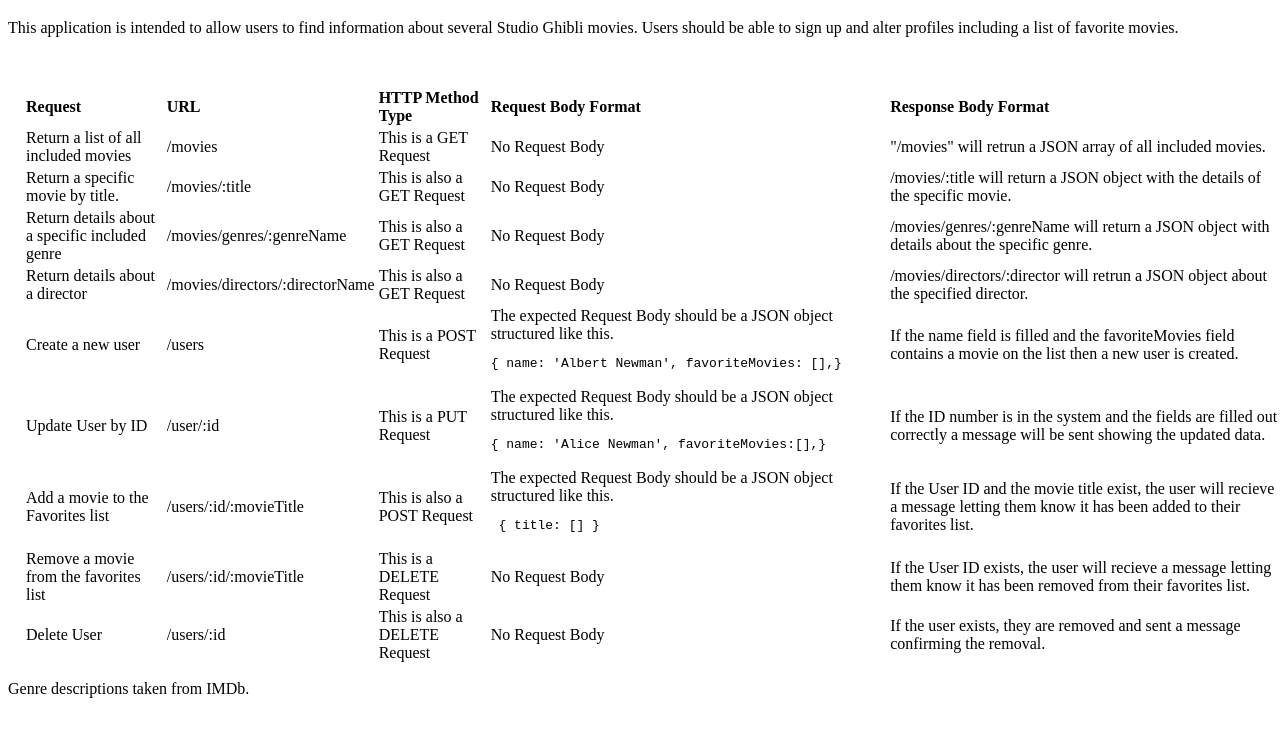
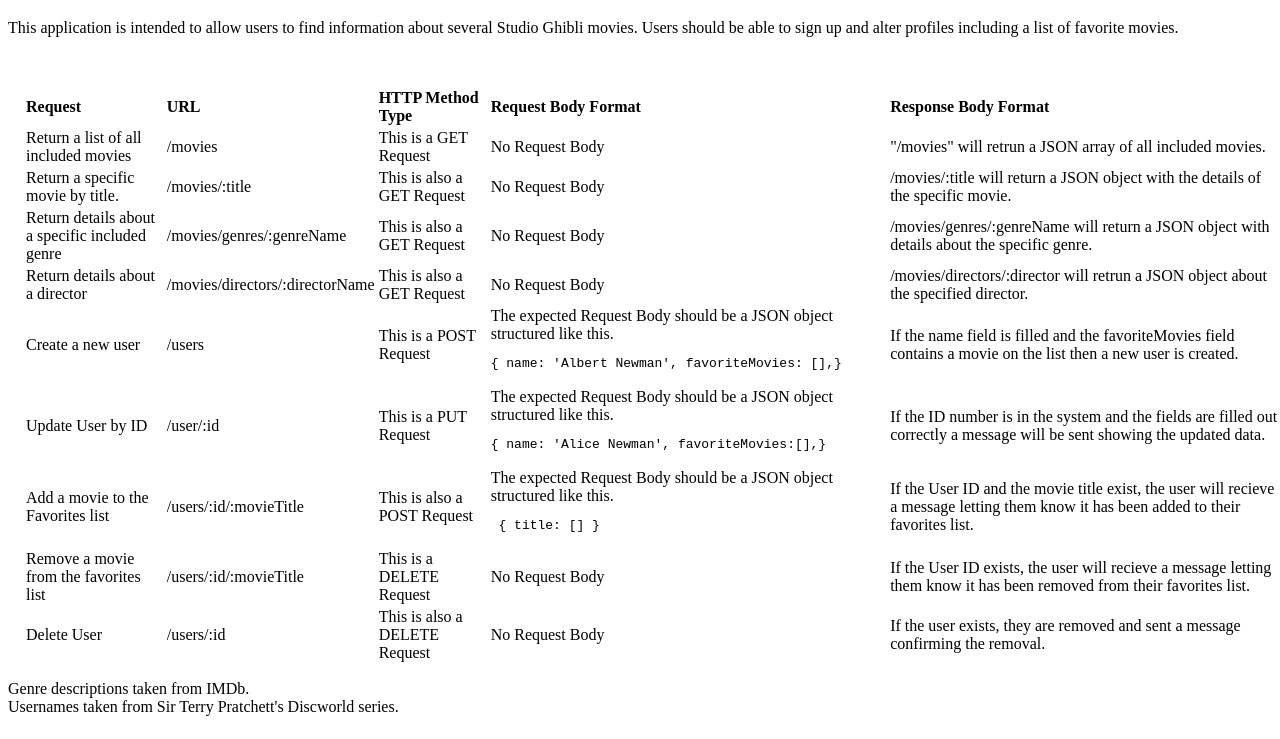
Before and after one commit to JDSwan11995/movie_api, a website: page public/documentation.html in a window 1280 px wide. Shown: the part 61-800 px from the top of the page. Drawn offline with Linux system fonts and the light colour scheme.

Commit message:
Added accreditation for usernames

```diff
--- a/public/documentation.html
+++ b/public/documentation.html
@@ -107,6 +107,7 @@
         </table>
     </div>
     <div>Genre descriptions taken from IMDb.</div>
+    <div>Usernames taken from Sir Terry Pratchett's Discworld series.</div>
 </body>
 
 </html>
```
